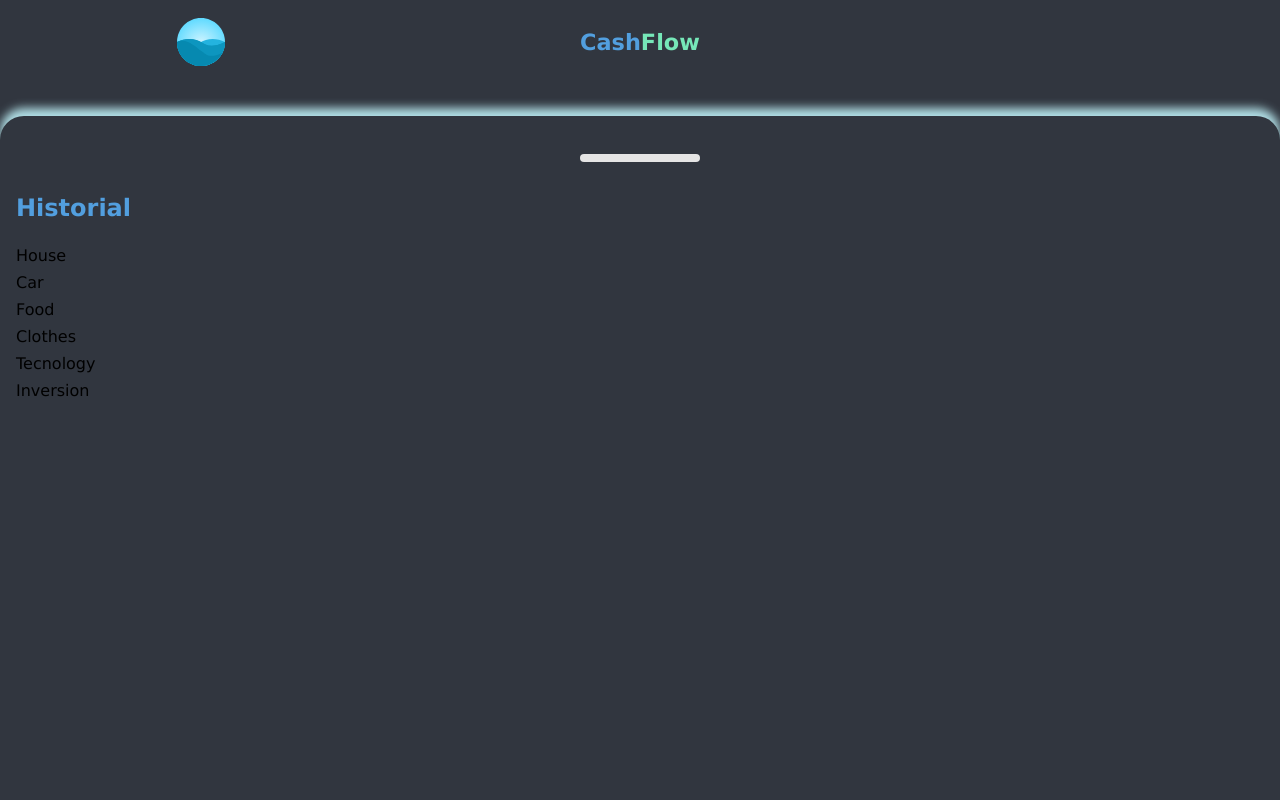
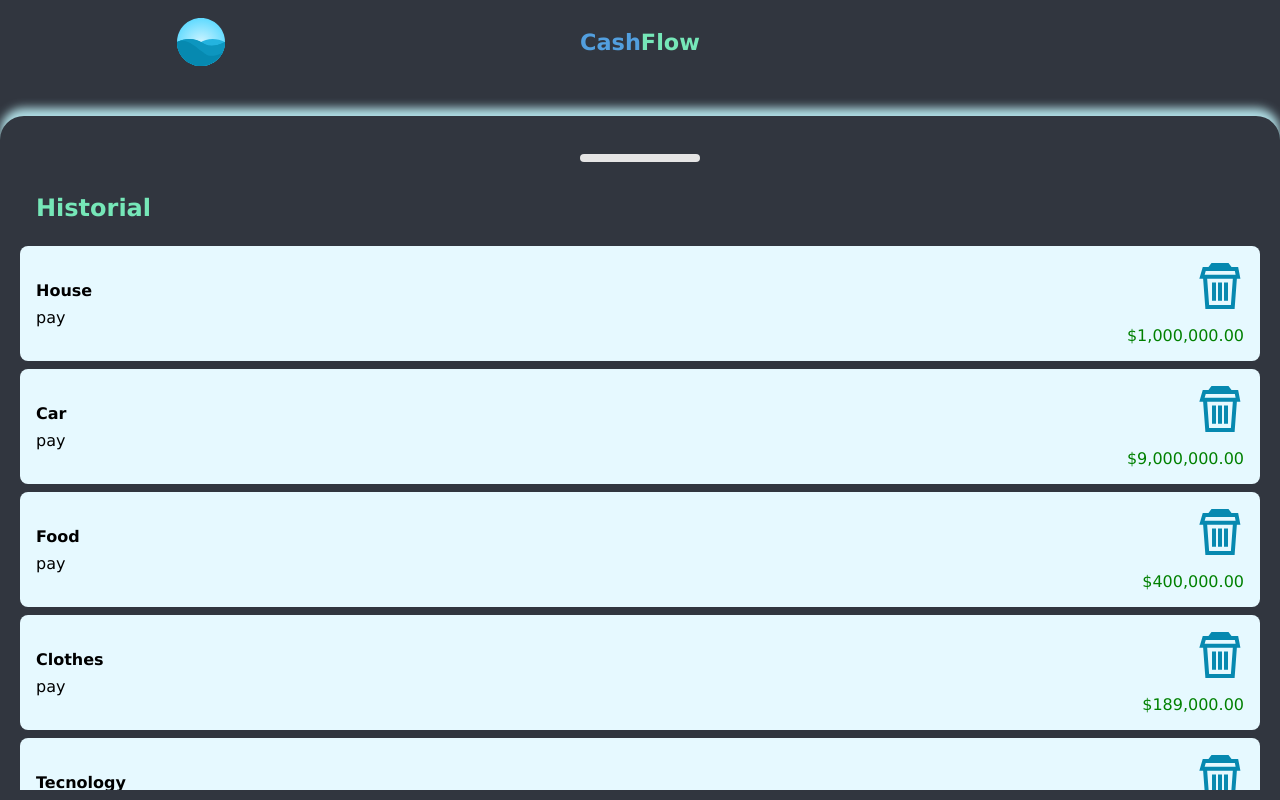
Before and after one commit to victor-Casta/cashflow, a Vue app: page / in a window 1280 px wide. Both pictures are taken after a click on the element 640 px from the left and 758 px from the top of the page. Built offline with nearby package versions, Linux system fonts and the light colour scheme.

Commit message:
Lista del historial

```diff
--- a/src/components/Movements/Movement.vue
+++ b/src/components/Movements/Movement.vue
@@ -1,15 +1,99 @@
 <template>
-    <div class="movement">{{ title }}</div>
+    <div class="movement">
+        <div class="content">
+            <h4>{{ title }}</h4>
+            <p>{{ description }}</p>
+        </div>
+        <div class="action">
+            <img src="/src/assets/trash-icon.svg" alt="borrar" @click="remove" />
+            <p :class="{
+                'red': isNegative,
+                'green': !isNegative
+            }">{{ amountCurrency }}</p>
+        </div>
+    </div>
 </template>
 
 <script setup>
-import { toRefs, defineProps } from 'vue';
+import { toRefs, defineProps, defineEmits, computed } from 'vue';
+
+const currencyFormatter = new Intl.NumberFormat("es-MX", {
+  style: "currency",
+  currency: "MXN",
+});
 
 const props = defineProps({
+    id: {
+        type: Number,
+    },
     title: {
         type: String,
+    },
+    description: {
+        type: String,
+    },
+    amount: {
+        type: Number,
     }
 });
 
-const { title } = toRefs(props);
+const { id, title, description, amount } = toRefs(props);
+
+const amountCurrency = computed(
+    () => currencyFormatter.format(amount.value)
+);
+
+const isNegative = computed(() => amount.value < 0);
+
+const emit = defineEmits(["remove"]);
+
+const remove = () => {
+    emit("remove", id.value);
+}
 </script>
+
+<style scoped>
+.movement {
+  display: flex;
+  justify-content: space-between;
+  align-items: center;
+  width: 100%;
+  padding: 16px;
+  background-color: #e6f9ff;
+  border-radius: 8px;
+  box-sizing: border-box;
+}
+
+.movement .content {
+  width: 100%;
+}
+
+.movement .action {
+  display: flex;
+  justify-content: space-between;
+  align-items: flex-end;
+  flex-direction: column;
+}
+
+h4,
+p {
+  margin: 0;
+  padding: 0;
+}
+
+h4 {
+  margin-bottom: 8px;
+}
+
+.movement .action img {
+  margin-bottom: 16px;
+}
+
+.red {
+    color: red;
+}
+
+.green {
+    color: green;
+}
+</style>
--- a/src/components/Movements/index.vue
+++ b/src/components/Movements/index.vue
@@ -1,5 +1,22 @@
+<template>
+    <div class="movements">
+        <h2 class="title">Historial</h2>
+        <div class="content">
+            <Movement
+                v-for="{ id, title, description, amount } in movements"
+                :key="id"
+                :id="id"
+                :title="title"
+                :description="description"
+                :amount="amount"
+                @remove="remove"
+            />
+        </div>
+    </div>
+</template>
+
 <script setup>
-    import { toRefs, defineProps } from "vue"
+import { toRefs, defineProps } from 'vue';
 import Movement from "./Movement.vue";
 
 const props = defineProps({
@@ -7,35 +24,25 @@
         type: Array,
         default: () => [],
     },
-    })
+});
 
-    const { movements } = toRefs(props)
+const { movements } = toRefs(props);
 
+const remove = (id) => {
+    console.log("remove", id);
+}
 </script>
-
-<template>
-    <section class="Movements">
-        <h2 class="title">Historial</h2>
-        <div class="content">
-            <Movement
-            v-for="movement in movements"
-            :key="movement.id"
-            :title="movement.title"
-            />
-        </div>
-    </section>
-</template>
 
 <style scoped>
 .movements {
   max-height: 100%;
-        padding: 0 8px;
+  padding: 0 20px;
   margin-bottom: 14px;
 }
 
 .title {
   margin: 8px 16px 24px 16px;
-        color: #529fdf;
+  color: #76e7b8;
 }
 
 .content {
@@ -44,6 +51,5 @@
   flex-direction: column;
   gap: 8px;
   overflow-y: scroll;
-        padding: 0 16px;
 }
 </style>
```
Lines whose indentation alone changed are shown as unchanged.
